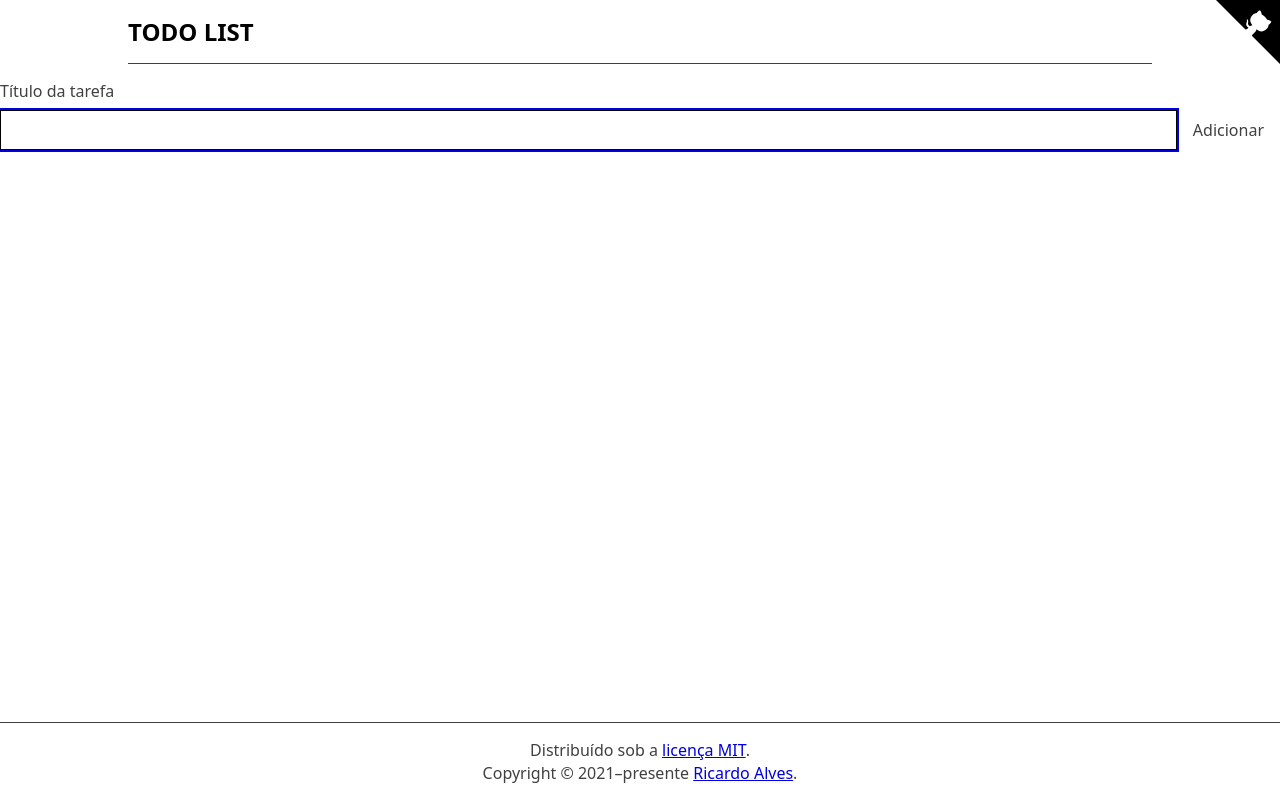
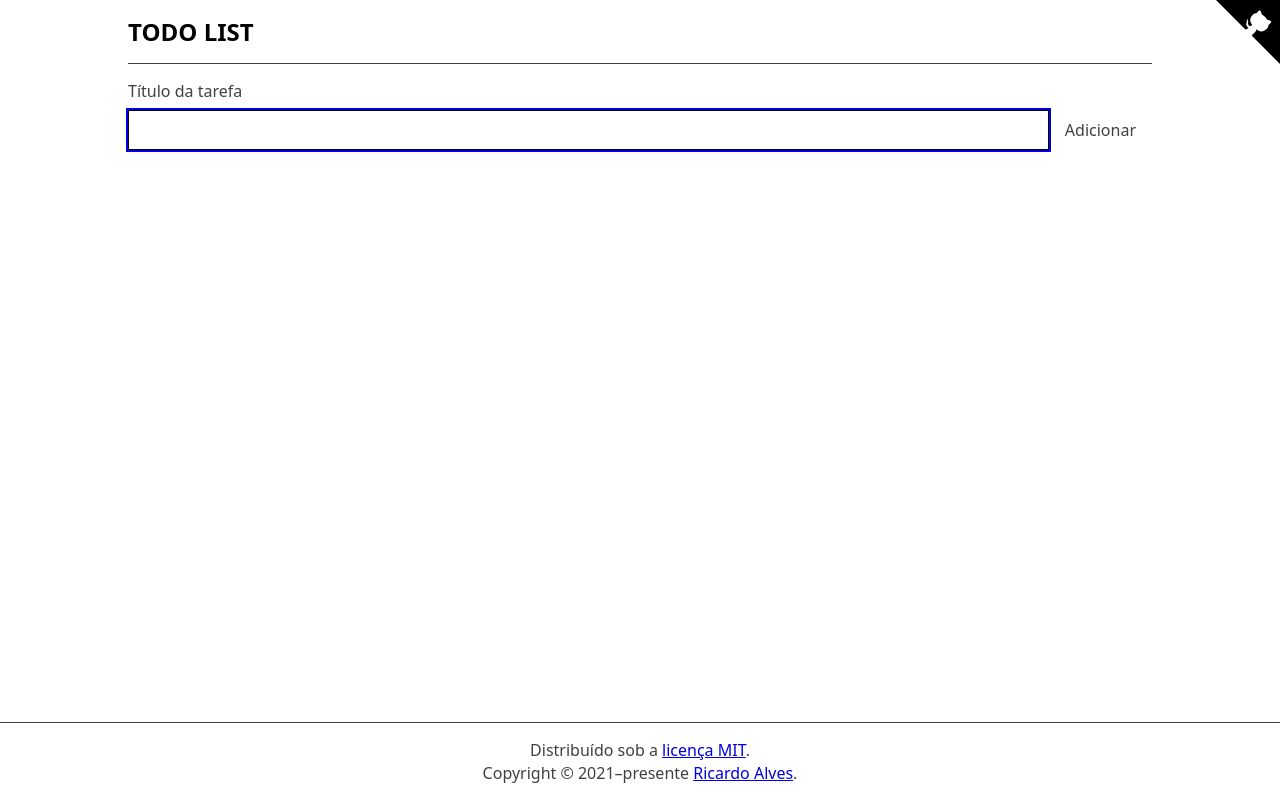
Before and after one commit to ricardospalves/react-todo-list, a React (Create React App) app: page / in a window 1280 px wide. Built offline with nearby package versions, Linux system fonts and the light colour scheme.

Commit message:
Adicionar os estilos para o objeto CSS .container

```diff
--- a/src/App.jsx
+++ b/src/App.jsx
@@ -66,7 +66,7 @@ const App = () => {
   return <div id="App" className={styles.App}>
     <Header />
 
-    <main>
+    <main className="container">
       <AddTask
         onTaskAdd={handleTaskAdd}
       />
--- /dev/null
+++ b/src/styles/objects/container.css
@@ -0,0 +1,8 @@
+@charset "UTF-8";
+
+.container {
+  max-width: 64rem;
+  width: 100%;
+  margin-left: auto;
+  margin-right: auto;
+}
--- a/src/styles/objects/index.css
+++ b/src/styles/objects/index.css
@@ -1 +1,3 @@
 @charset "UTF-8";
+
+@import "./container.css";
```
